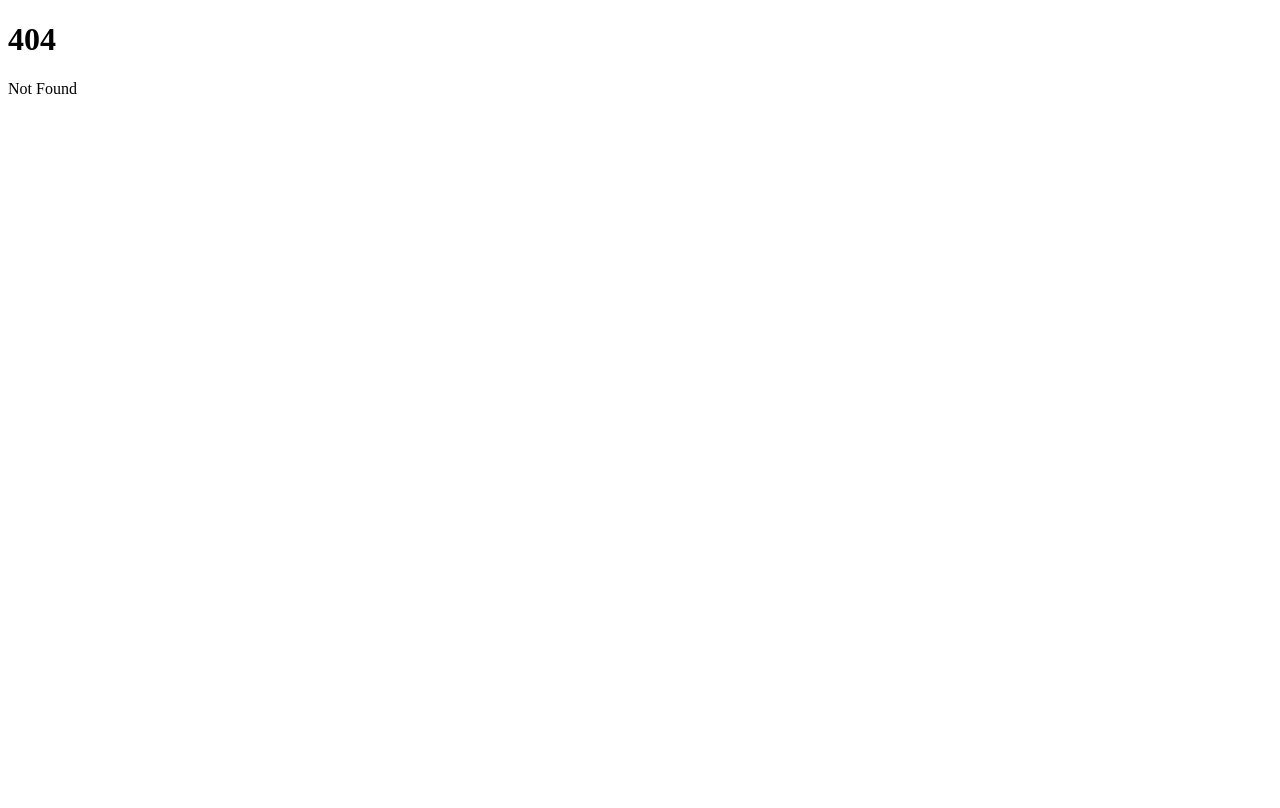
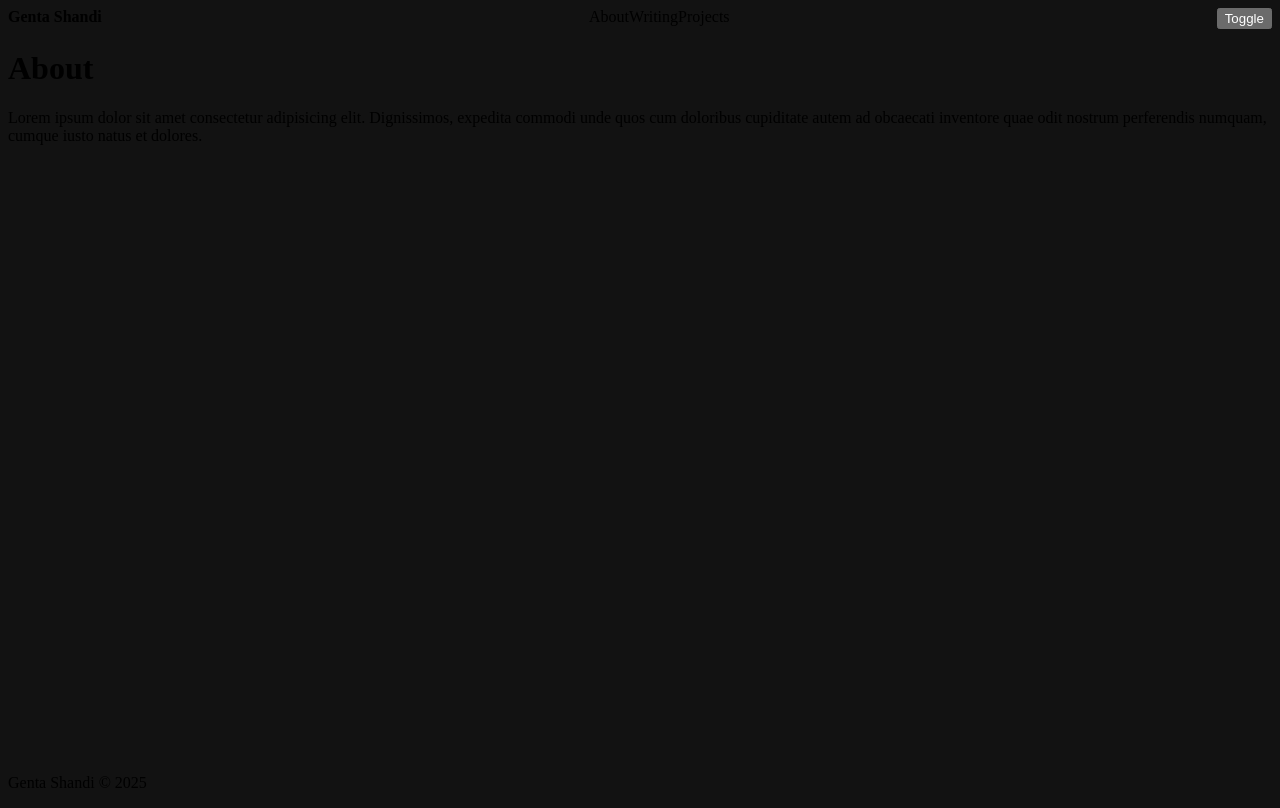
Before and after one commit to geardy47/sweet-home, a SvelteKit app: page /about in a window 1280 px wide. Before the commit this address had no page. Built offline with nearby package versions, Linux system fonts and the light colour scheme.

Commit message:
feat: update default layout

```diff
--- /dev/null
+++ b/src/app.css
@@ -0,0 +1,91 @@
+@import '@fontsource/atkinson-hyperlegible';
+@import '@fontsource/jetbrains-mono';
+
+html {
+	--font-system-ui: 'Atkinson Hyperlegible', sans-serif;
+	--font-monospace-code: 'JetBrains Mono', monospace;
+
+	--brand-dark: var(--orange-3);
+	--text-1-dark: var(--gray-3);
+	--text-2-dark: var(--gray-5);
+	--surface-1-dark: var(--gray-12);
+	--surface-2-dark: var(--gray-11);
+	--surface-3-dark: var(--gray-10);
+	--surface-4-dark: var(--gray-9);
+	--background-dark: var(--gradient-8);
+	--border-dark: var(--gray-9);
+}
+
+:root {
+	color-scheme: dark;
+
+	--brand: var(--brand-dark);
+	--text-1: var(--text-1-dark);
+	--text-2: var(--text-2-dark);
+	--surface-1: var(--surface-1-dark);
+	--surface-2: var(--surface-2-dark);
+	--surface-3: var(--surface-3-dark);
+	--surface-4: var(--surface-4-dark);
+	--background: var(--background-dark);
+	--border: var(--border-dark);
+}
+
+[color-scheme='dark'] {
+	color-scheme: dark;
+
+	--brand: var(--brand-dark);
+	--text-1: var(--text-1-dark);
+	--text-2: var(--text-2-dark);
+	--surface-1: var(--surface-1-dark);
+	--surface-2: var(--surface-2-dark);
+	--surface-3: var(--surface-3-dark);
+	--surface-4: var(--surface-4-dark);
+	--background: var(--background-dark);
+	--border: var(--border-dark);
+}
+
+html,
+body {
+	height: 100%;
+}
+
+html {
+	color: var(--text-1);
+	accent-color: var(--link);
+	background-image: var(--background);
+	background-attachment: fixed;
+}
+
+img {
+	border-radius: var(--radius-3);
+}
+
+ul,
+ol {
+	list-style: none;
+	padding: 0;
+}
+
+li {
+	padding-inline-start: 0;
+}
+
+.surface-1 {
+	background-color: var(--surface-1);
+	color: var(--text-2);
+}
+
+.surface-2 {
+	background-color: var(--surface-2);
+	color: var(--text-2);
+}
+
+.surface-3 {
+	background-color: var(--surface-3);
+	color: var(--text-1);
+}
+
+.surface-4 {
+	background-color: var(--surface-4);
+	color: var(--text-1);
+}
--- a/src/app.html
+++ b/src/app.html
@@ -4,6 +4,7 @@
 		<meta charset="utf-8" />
 		<link rel="icon" href="%sveltekit.assets%/favicon.png" />
 		<meta name="viewport" content="width=device-width, initial-scale=1" />
+		<link rel="icon" href="https://fav.farm/🔥" />
 		%sveltekit.head%
 	</head>
 	<body data-sveltekit-preload-data="hover">
--- /dev/null
+++ b/src/lib/config.ts
@@ -0,0 +1,5 @@
+import { dev } from '$app/environment';
+
+export const title = 'Genta Shandi';
+export const description = 'Mobile Developer';
+export const url = dev ? 'http://localhost:5173/' : 'gentashandi.com';
--- /dev/null
+++ b/src/routes/+layout.svelte
@@ -0,0 +1,41 @@
+<script lang="ts">
+	import Sidebar from './sidebar.svelte';
+	import Footer from './footer.svelte';
+
+	import 'open-props/style';
+	import 'open-props/normalize';
+	import 'open-props/buttons';
+	import '../app.css';
+
+	let { children } = $props();
+	// let { children, data } = $props()
+</script>
+
+<div class="layout">
+	<Sidebar />
+
+	<main>
+		{@render children?.()}
+	</main>
+
+	<Footer />
+</div>
+
+<style>
+	.layout {
+		height: 100%;
+		max-inline-size: 1440px;
+		display: grid;
+		grid-template-rows: auto 1fr auto;
+		margin-inline: auto;
+		padding-inline: var(--size-7);
+
+		@media (min-width: 1440px) {
+			padding-inline: 0;
+		}
+
+		main {
+			padding-block: var(--size-9);
+		}
+	}
+</style>
--- /dev/null
+++ b/src/routes/about/+page.svelte
@@ -0,0 +1,6 @@
+<h1>About</h1>
+<p>
+	Lorem ipsum dolor sit amet consectetur adipisicing elit. Dignissimos, expedita
+	commodi unde quos cum doloribus cupiditate autem ad obcaecati inventore quae
+	odit nostrum perferendis numquam, cumque iusto natus et dolores.
+</p>
--- /dev/null
+++ b/src/routes/footer.svelte
@@ -0,0 +1,18 @@
+<script lang="ts">
+	import * as config from '$lib/config';
+</script>
+
+<footer>
+	<p>{config.title} &copy {new Date().getFullYear()}</p>
+</footer>
+
+<style>
+	footer {
+		padding-block: var(--size-7);
+		border-top: 1px solid var(--border);
+
+		p {
+			color: var(--text-2);
+		}
+	}
+</style>
--- /dev/null
+++ b/src/routes/projects/+page.svelte
@@ -0,0 +1,6 @@
+<h1>Projects</h1>
+<p>
+	Lorem ipsum dolor sit amet consectetur adipisicing elit. Dignissimos, expedita
+	commodi unde quos cum doloribus cupiditate autem ad obcaecati inventore quae
+	odit nostrum perferendis numquam, cumque iusto natus et dolores.
+</p>
--- /dev/null
+++ b/src/routes/sidebar.svelte
@@ -0,0 +1,51 @@
+<script lang="ts">
+	import * as config from '$lib/config';
+</script>
+
+<nav>
+	<a href="/" class="title">
+		<b>{config.title}</b>
+	</a>
+
+	<ul class="links">
+		<li>
+			<a href="/about">About</a>
+		</li>
+		<li>
+			<a href="/writing">Writing</a>
+		</li>
+		<li>
+			<a href="/projects">Projects</a>
+		</li>
+	</ul>
+
+	<button>Toggle</button>
+</nav>
+
+<style>
+	nav {
+		padding-block: var(--size-7);
+
+		@media (min-width: 768px) {
+			/* display: grid; */
+			display: flex;
+			justify-content: space-between;
+		}
+
+		.links {
+			margin-block: var(--size-7);
+
+			@media (min-width: 768px) {
+				/* display: grid; */
+				display: flex;
+				gap: var(--size-7);
+				margin-block: 0;
+			}
+		}
+
+		a {
+			color: inherit;
+			text-decoration: none;
+		}
+	}
+</style>
```
Also changed, not shown: src/routes/about.svelte (added).
